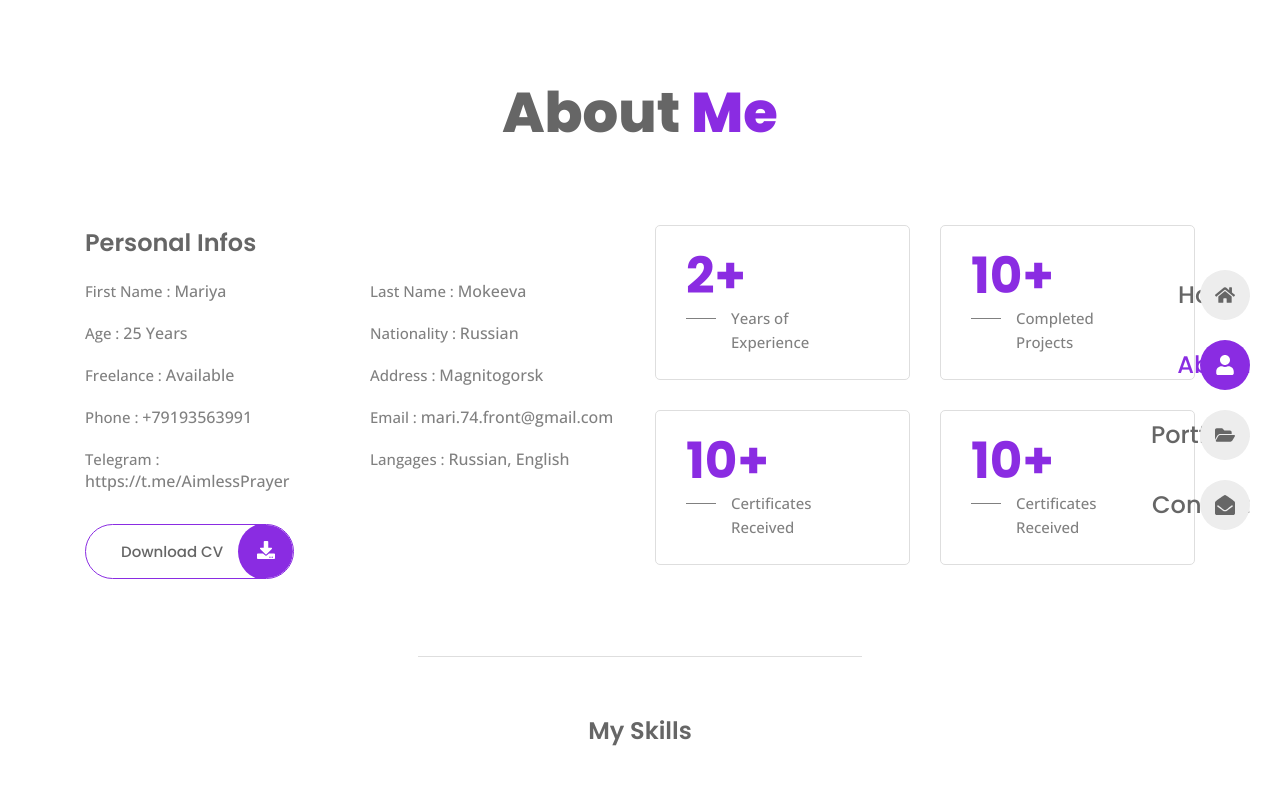
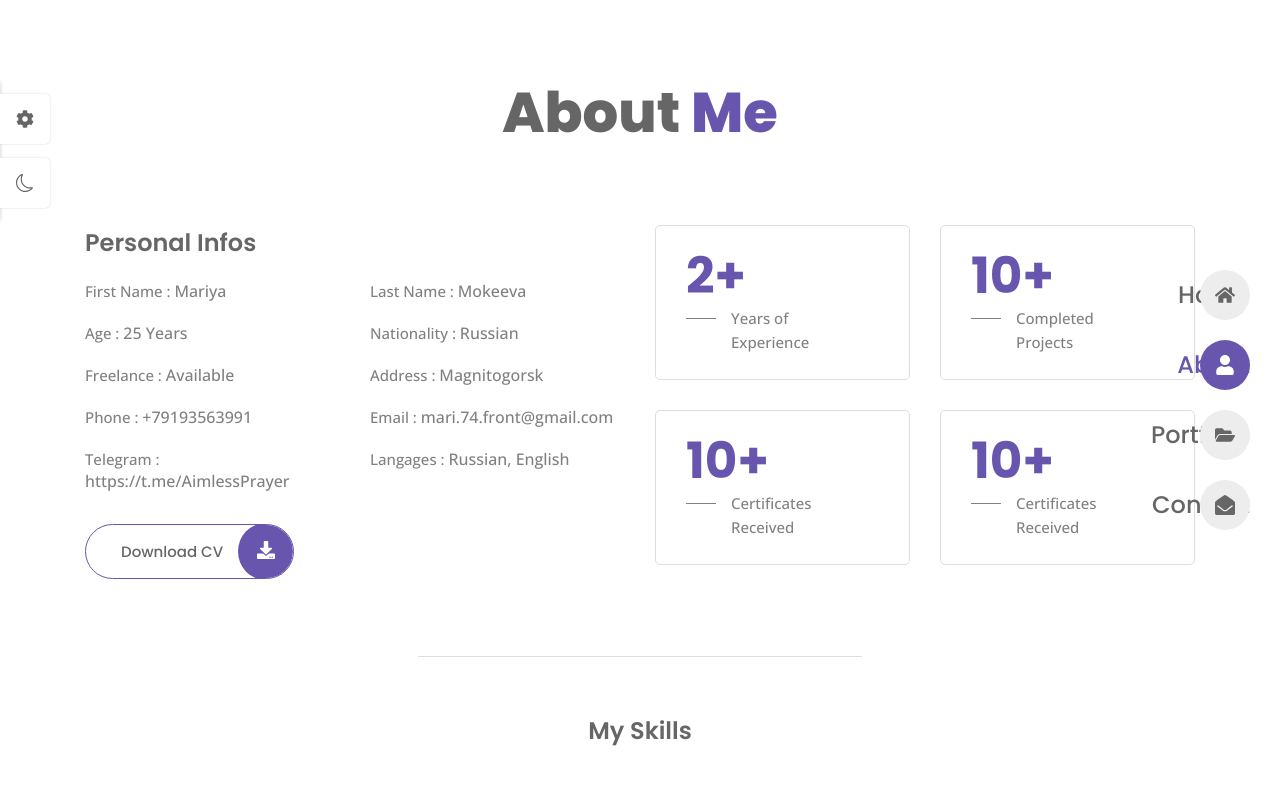
Before and after one commit to w1llow1sp/Portfolio, a React (Vite) app: page /about in a window 1280 px wide. Shown: the top 796 px of the page. Built offline with nearby package versions, Linux system fonts and the light colour scheme.

Commit message:
Ready theme and colors togglers

```diff
--- a/src/App.css
+++ b/src/App.css
@@ -32,6 +32,14 @@
     --weigth-600: 600;
     --weigth-700: 700;
     --weigth-800: 800;
+}
+
+.dark-theme {
+    --title-color: hsl(0, 0%, 100%);
+    --text-color: hsl(0, 0%, 80%);
+    --body-color: hsl(0, 0%, 7%);
+    --container-color: hsl(0, 1%, 17%);
+    --border-color: hsl(0, 0%, 15%);
 }
 
 /*===========   BASE  ==========*/
--- a/src/App.tsx
+++ b/src/App.tsx
@@ -6,6 +6,7 @@ import About from "./pages/about/About";
 import Portfolio from "./pages/portfolio/Portfolio";
 import Contact from "./pages/contact/Contact";
 import Navbar from "./components/Navbar/Navbar";
+import Themes from "./components/Themes/Themes";
 
 function App() {
 
@@ -13,6 +14,7 @@ function App() {
   return (
     <BrowserRouter>
       <Navbar/>
+        <Themes/>
       <Routes>
         <Route index element={<Home/>}/>
         <Route path={'about'} element={<About/>}/>
--- a/src/components/Navbar/navbar.css
+++ b/src/components/Navbar/navbar.css
@@ -105,6 +105,10 @@
         margin-inline: auto;
     }
 
+    .darktheme .nav__link {
+        border-color:hsl(0,0%,20%) ;
+    }
+
     .nav__name {
         position: absolute;
         top: 0;
--- /dev/null
+++ b/src/components/Themes/ThemeItem.tsx
@@ -0,0 +1,17 @@
+import React from 'react';
+
+type ThemeItemPropsType = {
+    color: string,
+    img: any,
+    changeColor: (color: string) => void
+}
+
+const ThemeItem = ({color, img, changeColor}: ThemeItemPropsType) => {
+    return (
+        <img src={img} alt="" className="theme__img" onClick={()=>changeColor(color)}/>
+    )
+
+
+};
+
+export default ThemeItem;
--- /dev/null
+++ b/src/components/Themes/Themes.tsx
@@ -0,0 +1,89 @@
+import React, {useEffect, useState} from 'react';
+import './themes.css'
+
+//import components
+import ThemeItem from "./ThemeItem";
+//import data
+import {themes} from "../../data";
+//import icons
+import {FaCog} from "react-icons/fa";
+import {BsSun, BsMoon} from "react-icons/bs";
+
+const getStorageColor = () => {
+    let color = 'hsl(252,35%,51%)';
+    if (localStorage.getItem('color')) {
+        color = localStorage.getItem('color')
+
+    }
+    return color
+}
+
+
+const getStorageTheme = () => {
+    let theme = 'light-theme';
+    if (localStorage.getItem('theme')) {
+        theme = localStorage.getItem('theme')
+    }
+
+    return theme
+}
+
+
+const Themes = () => {
+
+    const [showSwitcher, setShowSwitcher] = useState<boolean>(false);
+    const [color, setColor] = useState<string>(getStorageColor());
+    const [theme, setTheme] = useState(getStorageTheme());
+
+    const changeColor = (color: string) => {
+        setColor(color)
+    }
+
+    const toggleTheme = () => {
+        if (theme === 'light-theme') {
+            setTheme('dark-theme')
+        } else {
+            setTheme('light-theme')
+        }
+    }
+
+    useEffect(() => {
+        document.documentElement.style.setProperty('--first-color', color);
+        localStorage.setItem('color', color)
+    }, [color]);
+
+
+    useEffect(() => {
+        document.documentElement.className = theme;
+        localStorage.setItem('theme', theme)
+    }, [theme]);
+
+
+    return (
+        <div>
+            <div className={`${showSwitcher ? 'show-switcher' : ''} style__switcher`}>
+                <div className="style__switcher-toggler"
+                     onClick={() => setShowSwitcher(!showSwitcher)}>
+                    <FaCog/>
+                </div>
+
+                <div className="theme__toggler" onClick={toggleTheme}>
+                    {theme === 'light-theme' ? <BsMoon/> : <BsSun/>}
+                </div>
+
+                <h3 className="style__switcher-title">Style Switcher</h3>
+                <div className="style__switcher-items">
+                    {themes.map((theme, index) => {
+                        return (
+                            <ThemeItem key={index} {...theme} changeColor={changeColor}/>
+                        )
+                    })}
+                </div>
+
+                <div className="style__switcher-close" onClick={() => setShowSwitcher(!showSwitcher)}>&times;</div>
+            </div>
+        </div>
+    );
+};
+
+export default Themes;
--- /dev/null
+++ b/src/components/Themes/themes.css
@@ -0,0 +1,88 @@
+.style__switcher {
+    position: fixed;
+    left: 0;
+    top: 10%;
+    background-color: var(--text-white);
+    width: 200px;
+    padding: 15px;
+    box-shadow: 0 0 4px hsl(0,0%,80%);
+    z-index: 10;
+    transform: translateX(-100%);
+    transition: all 0.3s ease;
+}
+
+.show-switcher {
+    transform: translateX(0);
+}
+
+.style__switcher,
+.style__switcher-toggler,
+.theme__toggler {
+    border-radius: 0 5px 5px 0;
+}
+
+
+
+.style__switcher-items {
+    display: grid;
+    grid-template-columns: repeat(5,1fr);
+    column-gap: 4px;
+    row-gap: 8px;
+}
+
+.style__switcher-title,
+.style__switcher-toggler,
+.theme__toggler,
+.style__switcher-close {
+    color: hsl(0, 0%, 40%);
+}
+
+.style__switcher-title {
+    font-size: var(--small-font-size);
+    font-weight: var(--weigth-600);
+    border-bottom: 1px solid hsl(0, 0%, 87%);
+    padding-bottom: 5px;
+    margin-bottom: 15px;
+}
+
+.theme__img {
+    width: 30px;
+    cursor: pointer;
+}
+
+.style__switcher-toggler ,
+.theme__toggler {
+
+    position: absolute;
+    left: 100%;
+    background-color: var(--text-white);
+    height: 50px;
+    width: 50px;
+    font-size: var(--large-font-size);
+    cursor: pointer;
+    display: grid;
+    place-items: center;
+    box-shadow: 0 0 2px hsl(0, 0%, 80%) ;
+    transition: all 0.3s  ease;
+}
+
+.show-switcher .style__switcher-toggler,
+.show-switcher .theme__toggler {
+    left: -100%;
+}
+
+.style__switcher-toggler {
+    top: 10%;
+}
+
+.theme__toggler {
+    bottom: 10%;
+}
+
+.style__switcher-close {
+    cursor: pointer;
+    font-size: var(--h2-font-size);
+    position: absolute;
+    top: 2%;
+    right: 15px;
+}
```
